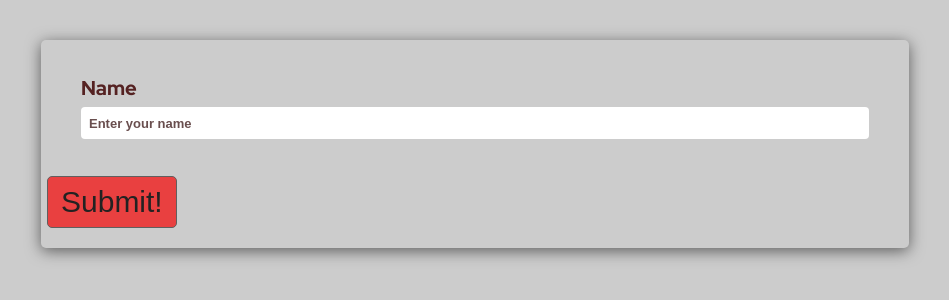
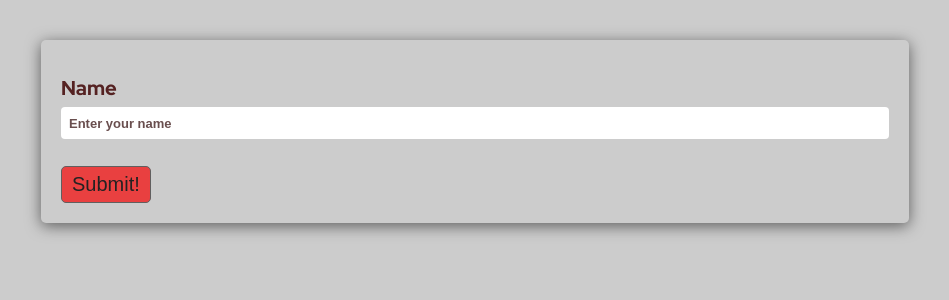
Before and after one commit to Ojerinde/React_Basics_Alt, a React (Create React App) app: page / in a window 1280 px wide. Shown: the top 300 px of the page, without its empty margins (165-1114 px from the left). Built offline with nearby package versions, Linux system fonts and the light colour scheme.

Commit message:
Change Styles

```diff
--- a/src/components/Login/Login.css
+++ b/src/components/Login/Login.css
@@ -1,4 +1,8 @@
-.box {
+.login__box {
   width: 70%;
   margin: 0 auto;
 }
+
+.login__form {
+  width: 100%;
+}
--- a/src/components/Login/Login.js
+++ b/src/components/Login/Login.js
@@ -13,18 +13,18 @@ const Login = (props) => {
 
   useEffect(() => {
     // This is executed the first time useEffect is executed
-    const time = setTimeout(()=>{
+    const time = setTimeout(() => {
       // Remember this will be executed after 10s
-      console.log('I was Executed')
-    }, 10000)
+      console.log("I was Executed");
+    }, 10000);
 
     // The return function is not executed the first time the useEffect is executed
-    return ()=> {
-      console.log('Time is Starting again!')
+    return () => {
+      console.log("Time is Starting again!");
       // Clearing the time once the user type something.
-      clearTimeout(time)
-    }
-  }, [name]);// WHenever the name change, this useEffect is executed
+      clearTimeout(time);
+    };
+  }, [name]); // WHenever the name change, this useEffect is executed
 
   const submitHandler = (e) => {
     e.preventDefault();
@@ -34,8 +34,8 @@ const Login = (props) => {
   };
 
   return (
-    <Card className="box">
-      <form onSubmit={submitHandler}>
+    <Card className="login__box">
+      <form onSubmit={submitHandler} className="login__form">
         <Input
           label="Name"
           id="name"
@@ -48,7 +48,6 @@ const Login = (props) => {
       </form>
     </Card>
   );
-
 };
 export default Login;
 
--- a/src/components/UI/Button.css
+++ b/src/components/UI/Button.css
@@ -1,8 +1,7 @@
 .button {
     width: fit-content;
-    padding: .8rem 1.3rem;
-    margin: 1rem 0 0 -1.4rem;
-    font-size: 3rem;
+    padding: .6rem 1rem;
+    font-size: 2rem;
     background-color: rgb(233, 64, 64);
     color: rgb(35, 34, 34);
     cursor: pointer;
--- a/src/components/UI/Input.css
+++ b/src/components/UI/Input.css
@@ -9,7 +9,6 @@
   flex-direction: column;
   align-items: flex-start;
   width: 100%;
-  padding: 0 2rem;
 }
 .form_label {
   color: rgba(67, 9, 9, 0.875);
@@ -21,7 +20,6 @@
 .form_input {
   width: 100%;
   font-size: var(--input-font);
-
   color: rgb(54, 53, 53);
   padding: 0.6rem 0.7rem;
   border-radius: 0.4rem;
```
